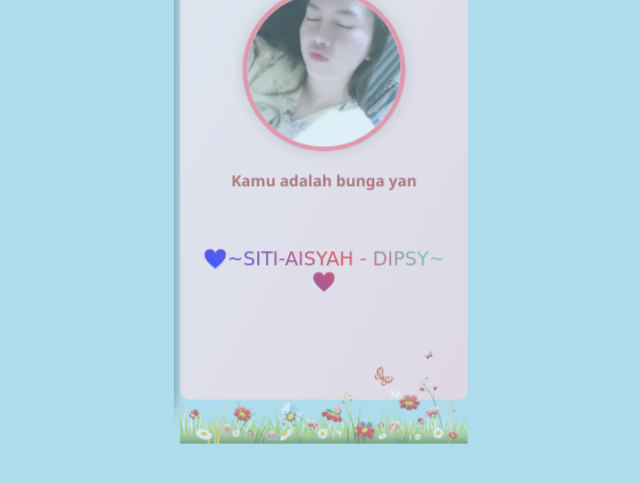
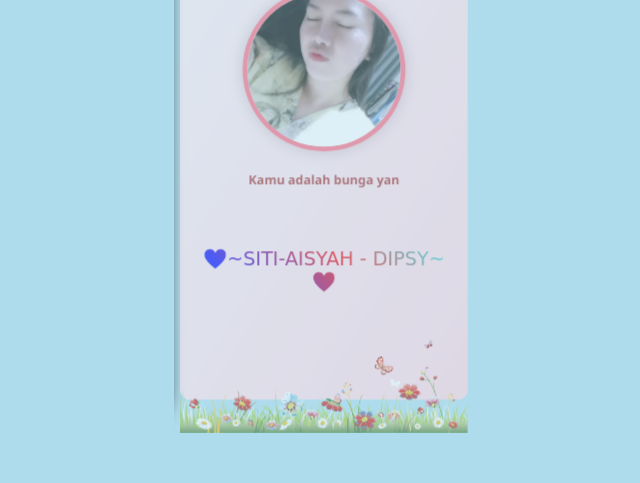
Before and after one commit to Dipsy-tools/Dipsy, a plain HTML site: page index.html in a window 1280 px wide. Both pictures are taken after a click on the element 640 px from the left and 418 px from the top of the page. Shown: the part 259-742 px from the top of the page, without its empty margins (316-956 px from the left). Drawn offline with Linux system fonts and the light colour scheme.

Commit message:
Update index.html

```diff
--- a/index.html
+++ b/index.html
@@ -115,7 +115,7 @@
 
     .romantic-words {
       margin-top: 20px;
-      font-size: 16px;
+      font-size: 13px;
       color: #a33;
       padding: 0 10px;
       min-height: 60px;
@@ -133,7 +133,7 @@
       opacity: 0;
       transform: scale(0.2);
       transition: all 1s ease;
-      margin-top: 60px;
+      margin-top: 49px;
     }
 
     .flower.show {
```
